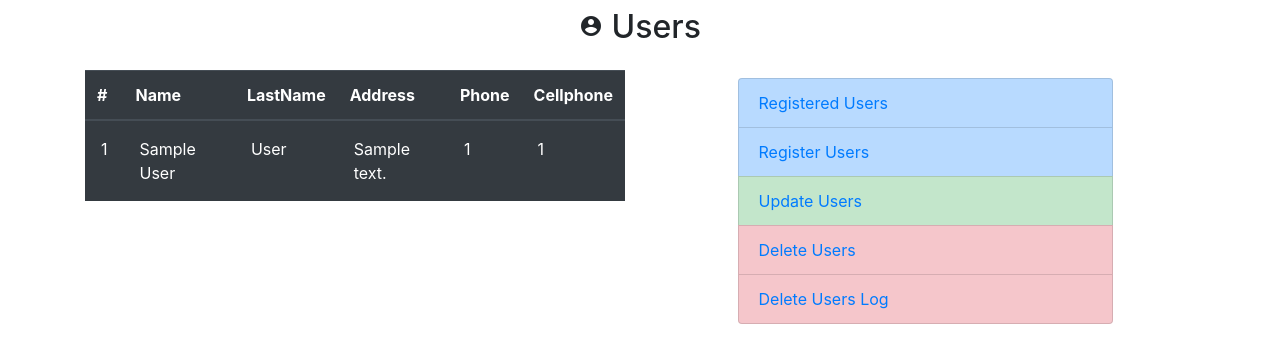
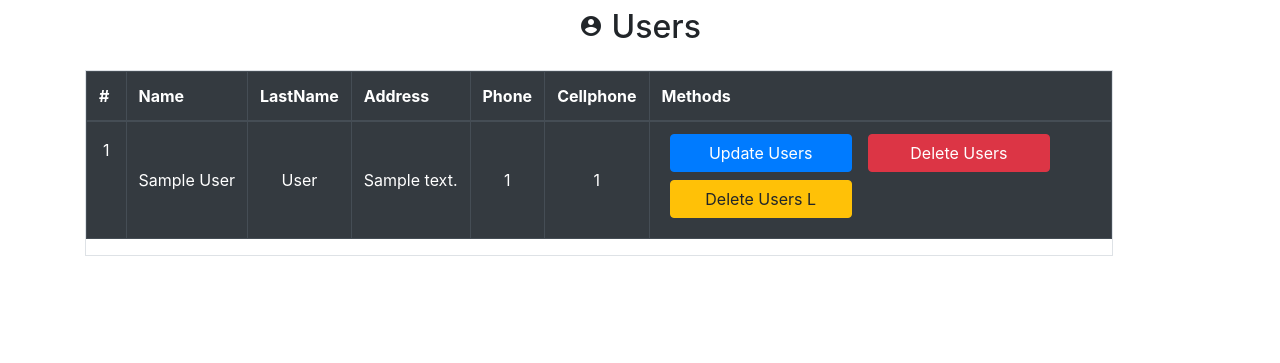
Before and after one commit to wdavid73/django2_2_6-apps, a Django app: page /confma/users/ in a window 1280 px wide. Shown: the part 56-419 px from the top of the page. Run offline with Django 3.2, Linux system fonts and the light colour scheme; tables that the repository leaves empty hold one stand-in row (values such as "Sample post"); some libraries are stand-ins or nearby versions.

Commit message:
user delete

```diff
--- a/confma/template/layouts/base.html
+++ b/confma/template/layouts/base.html
@@ -1,28 +1,58 @@
 <!DOCTYPE html>
 <html lang="en">
   <head>
-    <meta charset="UTF-8">
-    <meta name="viewport" content="width=device-width, initial-scale=1.0">
-    <meta http-equiv="X-UA-Compatible" content="ie=edge">
+    <meta charset="UTF-8" />
+    <meta name="viewport" content="width=device-width, initial-scale=1.0" />
+    <meta http-equiv="X-UA-Compatible" content="ie=edge" />
     <!-- Bosstrap 4 -->
-    <link rel="stylesheet" href="https://stackpath.bootstrapcdn.com/bootstrap/4.3.1/css/bootstrap.min.css" integrity="sha384-ggOyR0iXCbMQv3Xipma34MD+dH/1fQ784/j6cY/iJTQUOhcWr7x9JvoRxT2MZw1T" crossorigin="anonymous">
-    <script src="https://code.jquery.com/jquery-3.3.1.slim.min.js" integrity="sha384-q8i/X+965DzO0rT7abK41JStQIAqVgRVzpbzo5smXKp4YfRvH+8abtTE1Pi6jizo" crossorigin="anonymous"></script>
-    <script src="https://cdnjs.cloudflare.com/ajax/libs/popper.js/1.14.7/umd/popper.min.js" integrity="sha384-UO2eT0CpHqdSJQ6hJty5KVphtPhzWj9WO1clHTMGa3JDZwrnQq4sF86dIHNDz0W1" crossorigin="anonymous"></script>
-    <script src="https://stackpath.bootstrapcdn.com/bootstrap/4.3.1/js/bootstrap.min.js" integrity="sha384-JjSmVgyd0p3pXB1rRibZUAYoIIy6OrQ6VrjIEaFf/nJGzIxFDsf4x0xIM+B07jRM" crossorigin="anonymous"></script>
-    <link href="https://fonts.googleapis.com/icon?family=Material+Icons"
-      rel="stylesheet">
-
+    <link
+      rel="stylesheet"
+      href="https://stackpath.bootstrapcdn.com/bootstrap/4.3.1/css/bootstrap.min.css"
+      integrity="sha384-ggOyR0iXCbMQv3Xipma34MD+dH/1fQ784/j6cY/iJTQUOhcWr7x9JvoRxT2MZw1T"
+      crossorigin="anonymous"
+    />
+    <script
+      src="https://code.jquery.com/jquery-3.3.1.slim.min.js"
+      integrity="sha384-q8i/X+965DzO0rT7abK41JStQIAqVgRVzpbzo5smXKp4YfRvH+8abtTE1Pi6jizo"
+      crossorigin="anonymous"
+    ></script>
+    <script
+      src="https://cdnjs.cloudflare.com/ajax/libs/popper.js/1.14.7/umd/popper.min.js"
+      integrity="sha384-UO2eT0CpHqdSJQ6hJty5KVphtPhzWj9WO1clHTMGa3JDZwrnQq4sF86dIHNDz0W1"
+      crossorigin="anonymous"
+    ></script>
+    <script
+      src="https://stackpath.bootstrapcdn.com/bootstrap/4.3.1/js/bootstrap.min.js"
+      integrity="sha384-JjSmVgyd0p3pXB1rRibZUAYoIIy6OrQ6VrjIEaFf/nJGzIxFDsf4x0xIM+B07jRM"
+      crossorigin="anonymous"
+    ></script>
+    <link
+      href="https://fonts.googleapis.com/icon?family=Material+Icons"
+      rel="stylesheet"
+    />
 
     <title>
       {% block title %}{% endblock %}
     </title>
-
   </head>
   <body>
     {% include './navbar.html' %}
 
+    {% block name %}{% endblock %}
+
+    {% block principal_options %}
+    <div class="row">
+        <div class="container mb-2 mt-2 btn-group btn-group-lg col-6">
+            <button class="btn btn-secondary">Registered {{ model }}</button>
+            <button class="btn btn-info">Register {{ model }}</button>
+        </div>
+    </div>
+    {% endblock %}
+
     {% block content %}
     {% endblock %}
 
+
+
   </body>
 </html>
--- a/confma/template/layouts/methods.html
+++ b/confma/template/layouts/methods.html
@@ -1,19 +1,8 @@
-<div class="container mb-2 mt-2 " style="width: 75%;">
-  <ul class="list-group">
-    <li class="list-group-item list-group-item-primary">
-      <a href="create/">Registered {{ model }}</a>
-    </li>
-    <li class="list-group-item list-group-item-primary">
-      <a href="details/">Register {{ model }}</a>
-    </li>
-    <li class="list-group-item list-group-item-success">
-      <a href="update/">Update {{ model }}</a>
-    </li>
-    <li class="list-group-item list-group-item-danger">
-      <a href="delete/">Delete {{ model }}</a>
-    </li>
-    <li class="list-group-item list-group-item-danger">
-      <a href="delete_log/">Delete {{ model }} Log</a>
-    </li>
-  </ul>
+<div class="container">
+  <div class="row">
+    <button class="btn btn-primary col-5 mb-2 mr-2 ml-2"><a href="update/"></a>Update {{ model }}</button>
+    <!-- <button class="btn btn-primary col-4 mb-2 mr-2 ml-2"><a href="details/"></a>Register {{ model }}</button> -->
+     <a href="{{u.id}}/delete/" class="btn btn-danger col-5 mb-2 mr-2 ml-2">Delete {{ model }}</a>
+    <button class="btn btn-warning col-5 mb-2 mr-2 ml-2"> <a href="delete_log/"></a>Delete {{ model }} L</button>
+  </div>
 </div>
--- a/confma/template/layouts/navbar.html
+++ b/confma/template/layouts/navbar.html
@@ -1,5 +1,5 @@
 <nav class="navbar navbar-expand-lg navbar-dark bg-dark">
-  <a class="navbar-brand" href="#">Confma</a>
+  <a class="navbar-brand" href="/confma/">Confma</a>
   <button
     class="navbar-toggler"
     type="button"
@@ -22,7 +22,7 @@
         <a class="nav-link" href="contact/">Contact</a>
       </li>
       <li class="nav-item">
-        <a class="nav-link" href="users/">Clientes</a>
+        <a class="nav-link" href="/confma/users/">Clientes</a>
       </li>
       <!-- <li class="nav-item">
         <a class="nav-link disabled" href="#" tabindex="-1" aria-disabled="true"
--- a/confma/template/users/home_users.html
+++ b/confma/template/users/home_users.html
@@ -2,13 +2,20 @@
 
 {% block title%} Home Confma App {% endblock%}
 
+{% block name%}
+    <h2 class="text-center mt-2 mb-4"> <i class="material-icons">account_circle</i> Users</h2>
+{% endblock %}
+
+   {% block principal_options %}
+   {%endblock%}
+
 {% block content %}
+
 <div class="container">
-    <h2 class="text-center mt-2 mb-4"> <i class="material-icons">account_circle</i> Users</h2>
     <div class="row">
         <div class="col-sm">
                 <div class="float-left">
-                        <div class=" table-responsive">
+                        <div class=" table-responsive table-bordered">
                             <table class="table table-dark">
                                 <thead>
                                      <tr>
@@ -19,7 +26,7 @@
                                         <th scope="col">Address</th>
                                         <th scope="col">Phone</th>
                                         <th scope="col">Cellphone</th>
-                                        <!-- <th scope="col">Methods</th> -->
+                                        <th scope="col">Methods</th>
                                     </tr>
                                 </thead>
                             <tbody>
@@ -27,12 +34,14 @@
                                 <tr>
                                     <td class="p-3"> {{forloop.counter}}</td>
                                     <!-- <td> {{u.id}}</td> -->
-                                    <td class="p-3"> {{u.name}}</td>
-                                    <td class="p-3"> {{u.lastname}}</td>
-                                    <td class="p-3"> {{u.address}}</td>
-                                    <td class="p-3"> {{u.phone}}</td>
-                                    <td class="p-3"> {{u.cellphone}}</td>
-                                    <!-- {% include '../layouts/methods.html'%} -->
+                                    <td class="align-middle text-center"> {{u.name}}</td>
+                                    <td class="align-middle text-center"> {{u.lastname}}</td>
+                                    <td class="align-middle text-center"> {{u.address}}</td>
+                                    <td class="align-middle text-center"> {{u.phone}}</td>
+                                    <td class="align-middle text-center"> {{u.cellphone}}</td>
+                                    <td class="align-middle text-center">
+                                    {% include '../layouts/methods.html'%}
+                                </td>
                                 </tr>
                                 {% endfor %}
                             </tbody>
@@ -40,10 +49,6 @@
                     </div>
                 </div>
         </div>
-        <div class="col-sm">
-                {% include '../layouts/methods.html'%}
-        </div>
-
     </div>
 </div>
 
--- a/confma/urls.py
+++ b/confma/urls.py
@@ -6,5 +6,7 @@ urlpatterns = [
     #users
     path('users/' , views.user_view , name="users"),
     path('users/details/' , views.user_details_view , name="user_details"),
-    path('users/create/' , views.user_create_view , name="user_create")
+    path('users/create/' , views.user_create_view , name="user_create"),
+    path('users/<int:id>/delete/' , views.user_delete_view, name="user_delete")
+
 ]
--- a/confma/views.py
+++ b/confma/views.py
@@ -1,6 +1,7 @@
-from django.shortcuts import render
+from django.shortcuts import render ,redirect , get_object_or_404
 
 # Models
+
 from .models import User
 
 #Forms
@@ -30,7 +31,8 @@ def user_create_view(request):
             #ingreso a la base de datos
             print(form.cleaned_data)
             User.objects.create(**form.cleaned_data)
-            form = UserForm()
+            # form = UserForm()
+            return redirect('../')
         else:
             print(form.errors)
             # error = form.errors
@@ -46,3 +48,15 @@ def user_details_view(request):
         "user" : obj
     }
     return render(request , "users/details.html" , context)
+
+def user_delete_view(request , id):
+    obj = get_object_or_404(User , id = id)
+    if request.method == "POST":
+        obj.delete()
+        print("listo pa borrar")
+        return redirect('../../')
+    context = {
+        'user' : obj
+    }
+
+    return render(request , "users/delete.html" , context)
```
Also changed, not shown: confma/template/users/delete.html (added, +35 -0 lines). Lines whose indentation alone changed are shown as unchanged.
